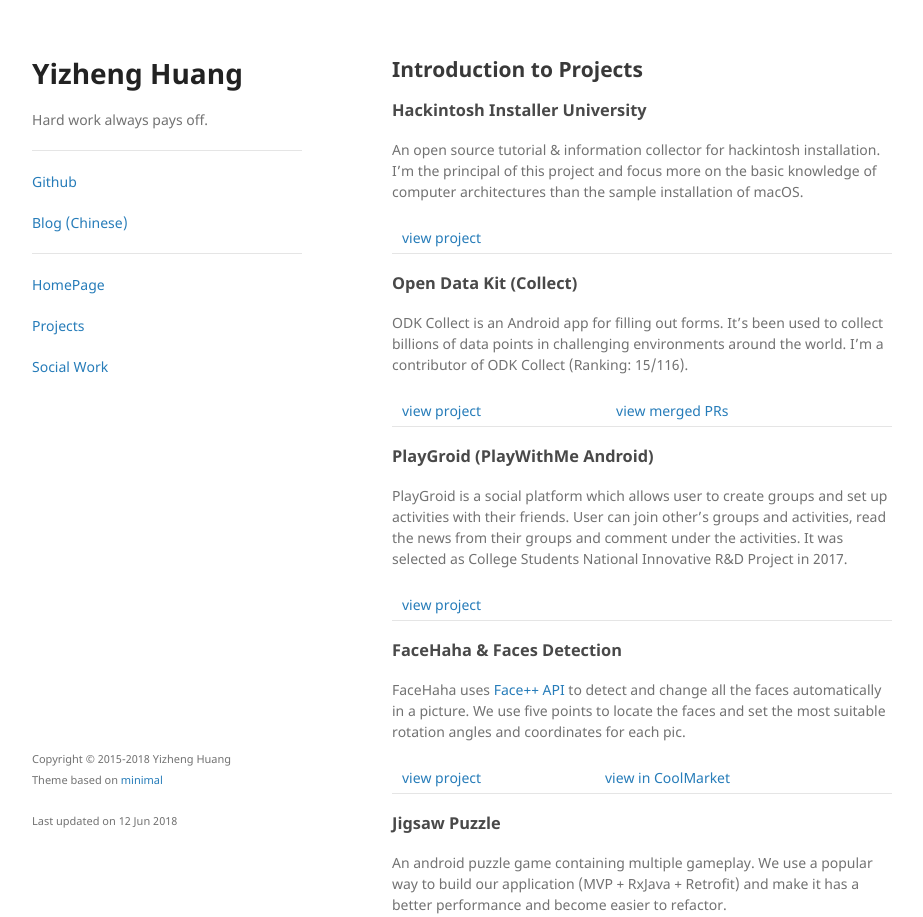
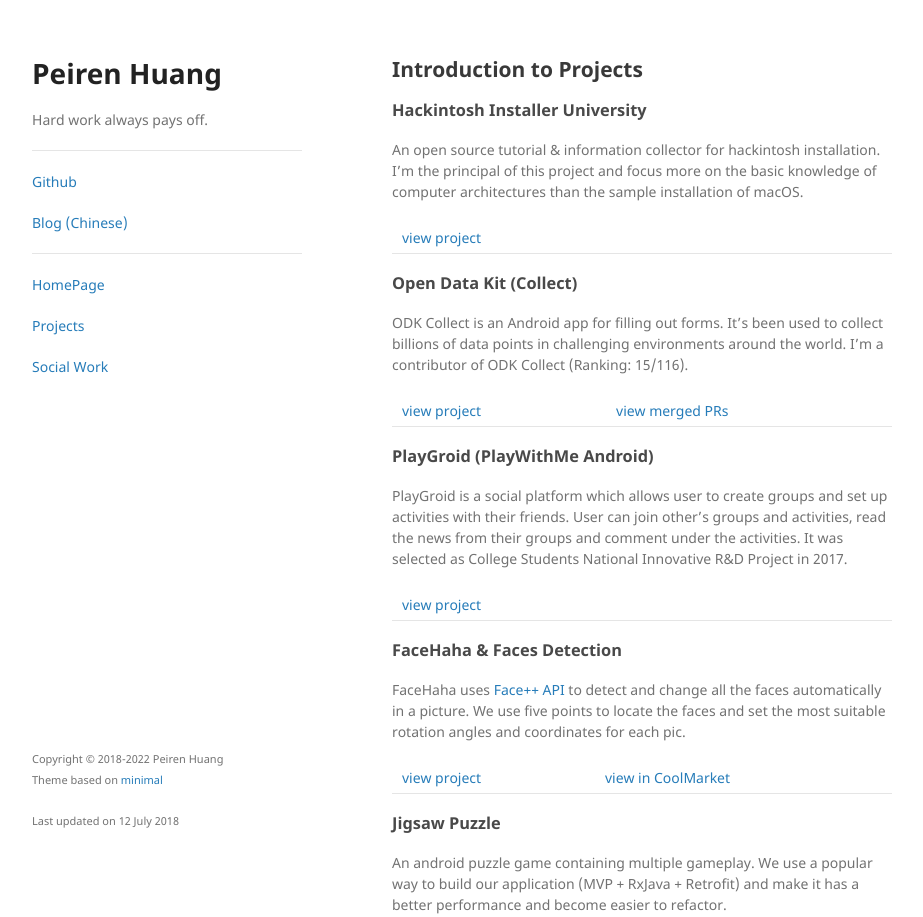
Before and after one commit to isaren/isaren.github.io, a Jekyll site: the page projects/index.html, which Jekyll copies as it is, in a window 1280 px wide. Shown: the top 917 px of the page, without its empty margins (178-1101 px from the left). Built offline with Jekyll 4.4.1, drawn with Linux system fonts in a browser that asks for light colours.

Commit message:
Update index.html

```diff
--- a/projects/index.html
+++ b/projects/index.html
@@ -5,17 +5,17 @@
     <meta http-equiv="X-UA-Compatible" content="IE=edge">
     <meta name="viewport" content="width=device-width, initial-scale=1">
 <!-- Begin Jekyll SEO tag v2.4.0 -->
-<title>Projects | Yizheng Huang</title>
+<title>Projects | Peiren Huang</title>
 <meta name="generator" content="Jekyll v3.7.3" />
 <meta property="og:title" content="Projects" />
 <meta property="og:locale" content="en_US" />
 <meta name="description" content="Hard work always pays off." />
 <meta property="og:description" content="Hard work always pays off." />
 <link rel="canonical" href="http://huangyz.name/projects/" />
-<meta property="og:url" content="http://huangyz.name/projects/" />
-<meta property="og:site_name" content="Yizheng Huang" />
+<meta property="og:url" content="https://isaren.github.io/projects/" />
+<meta property="og:site_name" content="Peiren Huang" />
 <script type="application/ld+json">
-{"description":"Hard work always pays off.","@type":"WebPage","url":"http://huangyz.name/projects/","headline":"Projects","@context":"http://schema.org"}</script>
+{"description":"Hard work always pays off.","@type":"WebPage","url":"https://isaren.github.io/projects/","headline":"Projects","@context":"http://schema.org"}</script>
 <!-- End Jekyll SEO tag -->
 
     <link rel="stylesheet" href="/assets/css/style.css">
@@ -27,7 +27,7 @@
   <body>
     <div class="wrapper">
       <header>
-        <h1>Yizheng Huang</h1>
+        <h1>Peiren Huang</h1>
 
 
 
@@ -36,8 +36,8 @@
 
 
         <hr/>
-        <p><a href="https://github.com/huangyz0918"> Github</a></p>
-        <p><a href="http://blog.huangyz.name/"> Blog (Chinese)</a></p>
+        <p><a href="https://github.com/isaren"> Github</a></p>
+        <p><a href="https://isaren.github.io/blog.isaren/"> Blog (Chinese)</a></p>
         <hr/>
         <p><a href="/index.html"> HomePage</a></p>
         <p><a href="/projects/index.html"> Projects</a></p>
@@ -128,8 +128,8 @@
       </section>
       <footer>
 
-        <p><small>Copyright © 2015-2018 Yizheng Huang <br/> Theme based on <a href="https://github.com/pages-themes/minimal">minimal</a></small></p>
-        <p><small>Last updated on 12 Jun 2018</small></p>
+        <p><small>Copyright © 2018-2022 Peiren Huang <br/> Theme based on <a href="https://github.com/pages-themes/minimal">minimal</a></small></p>
+        <p><small>Last updated on 12 July 2018</small></p>
       </footer>
     </div>
     <script src="/assets/js/scale.fix.js"></script>
```
